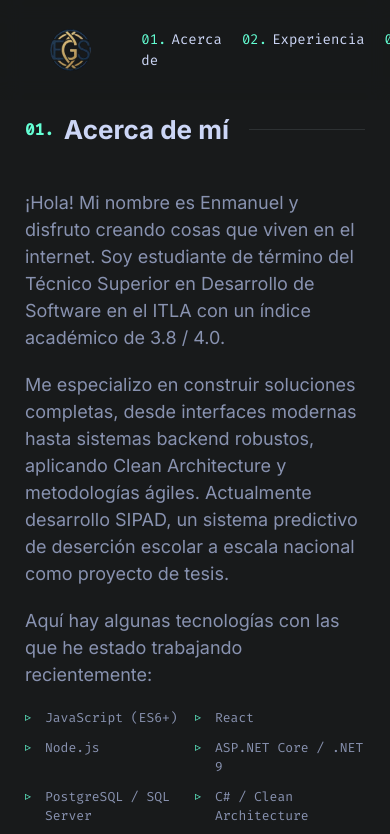
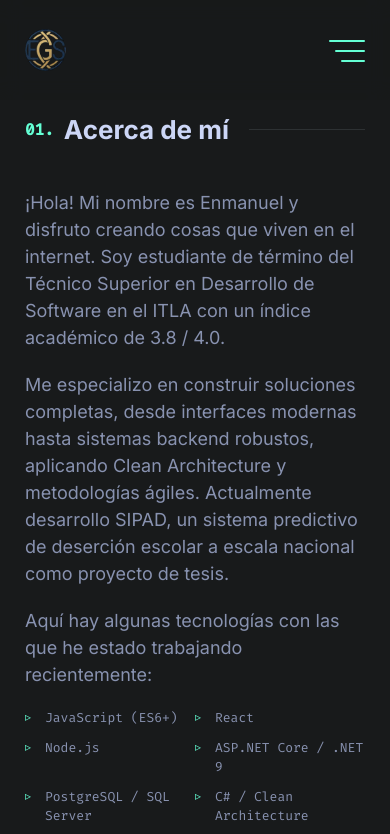
Before and after one commit to enmanuelgs/portfolio-egs, a React (Vite) app: page / in a window 390 px wide. Shown: the top 834 px of the page. Built offline with nearby package versions, Linux system fonts and the light colour scheme.

Commit message:
Corrección del MINERD

```diff
--- a/src/components/Header.jsx
+++ b/src/components/Header.jsx
@@ -1,27 +1,55 @@
-import React from 'react';
+import React, { useState, useEffect } from 'react';
 import { useLanguage } from '../context/LanguageContext';
 import { translations } from '../translations';
 
 const Header = () => {
     const { language, toggleLanguage } = useLanguage();
+    const [menuOpen, setMenuOpen] = useState(false);
     const t = translations[language].nav;
 
+    const toggleMenu = () => setMenuOpen(!menuOpen);
+
+    // Close menu when clicking a link
+    const handleLinkClick = () => setMenuOpen(false);
+
+    // Handle scroll lock when menu is open
+    useEffect(() => {
+        if (menuOpen) {
+            document.body.style.overflow = 'hidden';
+        } else {
+            document.body.style.overflow = 'unset';
+        }
+        return () => {
+            document.body.style.overflow = 'unset';
+        };
+    }, [menuOpen]);
+
     return (
-        <header className="site-header">
+        <header className={`site-header ${menuOpen ? 'menu-open' : ''}`}>
             <nav>
                 <div className="logo">
-                    <a href="/">
+                    <a href="/" onClick={handleLinkClick}>
                         <img src="/logoPersonal.png" alt="Logo EGS" className="logo-img" />
                     </a>
                 </div>
 
-                <div className="nav-content">
+                <button
+                    className="menu-button"
+                    onClick={toggleMenu}
+                    aria-label="Menu"
+                >
+                    <div className="ham-box">
+                        <div className="ham-box-inner"></div>
+                    </div>
+                </button>
+
+                <div className={`nav-content ${menuOpen ? 'active' : ''}`}>
                     <ul className="nav-list">
-                        <li><a href="#about">{t.about}</a></li>
-                        <li><a href="#experience">{t.experience}</a></li>
-                        <li><a href="#projects">{t.projects}</a></li>
-                        <li><a href="#hobbies">{t.hobbies}</a></li>
-                        <li><a href="#contact">{t.contact}</a></li>
+                        <li><a href="#about" onClick={handleLinkClick}>{t.about}</a></li>
+                        <li><a href="#experience" onClick={handleLinkClick}>{t.experience}</a></li>
+                        <li><a href="#projects" onClick={handleLinkClick}>{t.projects}</a></li>
+                        <li><a href="#hobbies" onClick={handleLinkClick}>{t.hobbies}</a></li>
+                        <li><a href="#contact" onClick={handleLinkClick}>{t.contact}</a></li>
                     </ul>
 
                     <div className="nav-resume">
@@ -30,6 +58,7 @@ const Header = () => {
                             target="_blank"
                             rel="noreferrer"
                             className="resume-button"
+                            onClick={handleLinkClick}
                         >
                             {t.resume}
                         </a>
@@ -38,19 +67,29 @@ const Header = () => {
                     <div className="language-selector">
                         <button
                             className={`lang-btn ${language === 'es' ? 'active' : ''}`}
-                            onClick={() => toggleLanguage('es')}
+                            onClick={() => {
+                                toggleLanguage('es');
+                                // Don't close menu automatically on language change if you want them to see it change
+                            }}
                         >
                             ES
                         </button>
                         <span className="divider">|</span>
                         <button
                             className={`lang-btn ${language === 'en' ? 'active' : ''}`}
-                            onClick={() => toggleLanguage('en')}
+                            onClick={() => {
+                                toggleLanguage('en');
+                            }}
                         >
                             EN
                         </button>
                     </div>
                 </div>
+
+                <div
+                    className={`menu-backdrop ${menuOpen ? 'active' : ''}`}
+                    onClick={() => setMenuOpen(false)}
+                ></div>
             </nav>
         </header>
     );
--- a/src/index.css
+++ b/src/index.css
@@ -196,6 +196,186 @@ nav {
 .divider {
   color: var(--bg-navy-lightest);
   margin: 0 2px;
+}
+
+/* Mobile Navigation */
+.menu-button {
+  display: none;
+}
+
+@media (max-width: 768px) {
+  .site-header {
+    padding: 0 25px;
+  }
+
+  .menu-button {
+    display: flex;
+    justify-content: center;
+    align-items: center;
+    position: relative;
+    z-index: 10;
+    margin-right: -15px;
+    padding: 15px;
+    border: 0;
+    background-color: transparent;
+    color: var(--green);
+    cursor: pointer;
+    transition: var(--transition);
+  }
+
+  .ham-box {
+    display: inline-block;
+    position: relative;
+    width: 30px;
+    height: 24px;
+  }
+
+  .ham-box-inner {
+    position: absolute;
+    top: 50%;
+    right: 0px;
+    width: 30px;
+    height: 2px;
+    border-radius: 4px;
+    background-color: var(--green);
+    transition: transform 0.22s cubic-bezier(0.55, 0.055, 0.675, 0.19);
+  }
+
+  .ham-box-inner:before, .ham-box-inner:after {
+    content: "";
+    display: block;
+    position: absolute;
+    right: 0px;
+    width: 30px;
+    height: 2px;
+    border-radius: 4px;
+    background-color: var(--green);
+    transition: transform 0.15s ease;
+  }
+
+  .ham-box-inner:before {
+    width: 120%;
+    top: -10px;
+    transition: var(--transition);
+  }
+
+  .ham-box-inner:after {
+    width: 80%;
+    bottom: -10px;
+    transition: var(--transition);
+  }
+
+  .menu-open .ham-box-inner {
+    transform: rotate(225deg);
+    transition: transform 0.22s cubic-bezier(0.215, 0.61, 0.355, 1) 0.12s;
+  }
+
+  .menu-open .ham-box-inner:before {
+    top: 0px;
+    width: 100%;
+    opacity: 0;
+  }
+
+  .menu-open .ham-box-inner:after {
+    bottom: 0px;
+    width: 100%;
+    transform: rotate(-90deg);
+    transition: transform 0.22s cubic-bezier(0.215, 0.61, 0.355, 1) 0.12s;
+  }
+
+  .nav-content {
+    display: flex;
+    flex-direction: column;
+    justify-content: center;
+    align-items: center;
+    position: fixed;
+    top: 0;
+    bottom: 0;
+    right: 0;
+    padding: 50px 10px;
+    width: min(75vw, 400px);
+    height: 100vh;
+    outline: 0;
+    background-color: var(--bg-navy-light);
+    box-shadow: -10px 0px 30px -15px rgba(2, 12, 27, 0.7);
+    z-index: 9;
+    transform: translateX(100vw);
+    visibility: hidden;
+    transition: var(--transition);
+  }
+
+  .nav-content.active {
+    transform: translateX(0vw);
+    visibility: visible;
+  }
+
+  .nav-list {
+    display: flex;
+    flex-direction: column;
+    justify-content: space-between;
+    align-items: center;
+    width: 100%;
+    margin: 0;
+    padding: 0;
+    list-style: none;
+  }
+
+  .nav-list li {
+    position: relative;
+    margin: 0 auto 20px;
+    counter-increment: item 1;
+    font-size: clamp(14px, 4vw, 18px);
+  }
+
+  .nav-list li a {
+    padding: 3px 20px 20px;
+    width: 100%;
+    display: block;
+    text-align: center;
+  }
+
+  .nav-list li a:before {
+    display: block;
+    margin-bottom: 5px;
+    color: var(--green);
+    font-size: 14px;
+    text-align: center;
+  }
+
+  .nav-resume {
+    margin-top: 20px;
+    margin-left: 0;
+  }
+
+  .resume-button {
+    padding: 18px 50px;
+    margin-left: 0;
+    font-size: 14px;
+  }
+
+  .language-selector {
+    margin-left: 0;
+    margin-top: 30px;
+  }
+
+  .menu-backdrop {
+    position: fixed;
+    top: 0;
+    left: 0;
+    width: 100vw;
+    height: 100vh;
+    background-color: rgba(0, 0, 0, 0.5);
+    backdrop-filter: blur(5px);
+    z-index: 8;
+    visibility: hidden;
+    opacity: 0;
+    transition: var(--transition);
+  }
+
+  .menu-backdrop.active {
+    visibility: visible;
+    opacity: 1;
+  }
 }
 
 /* About Section */
--- a/src/translations.js
+++ b/src/translations.js
@@ -58,7 +58,7 @@ export const translations = {
             jobs: [
                 {
                     role: "Pasante de Tecnología",
-                    company: "DINTEL (P.N.)",
+                    company: "Dirección Central de Inteligencia y Tecnología de la Policía Nacional (DINTEL P.N.)",
                     range: "Septiembre 2022 – Junio 2023",
                     description: "Desarrollo de un sistema de escritorio para el control de inventario y equipos del departamento. Brindé soporte técnico y generé informes técnicos detallados sobre la infraestructura tecnológica.",
                     bullets: [
@@ -172,7 +172,7 @@ export const translations = {
             jobs: [
                 {
                     role: "Technology Intern",
-                    company: "DINTEL (P.N.)",
+                    company: "Central Directorate of Intelligence and Technology of the National Police (DINTEL P.N.)",
                     range: "September 2022 – June 2023",
                     description: "Development of a desktop system for inventory and equipment control. Provided technical support and generated detailed infrastructure reports.",
                     bullets: [
```
